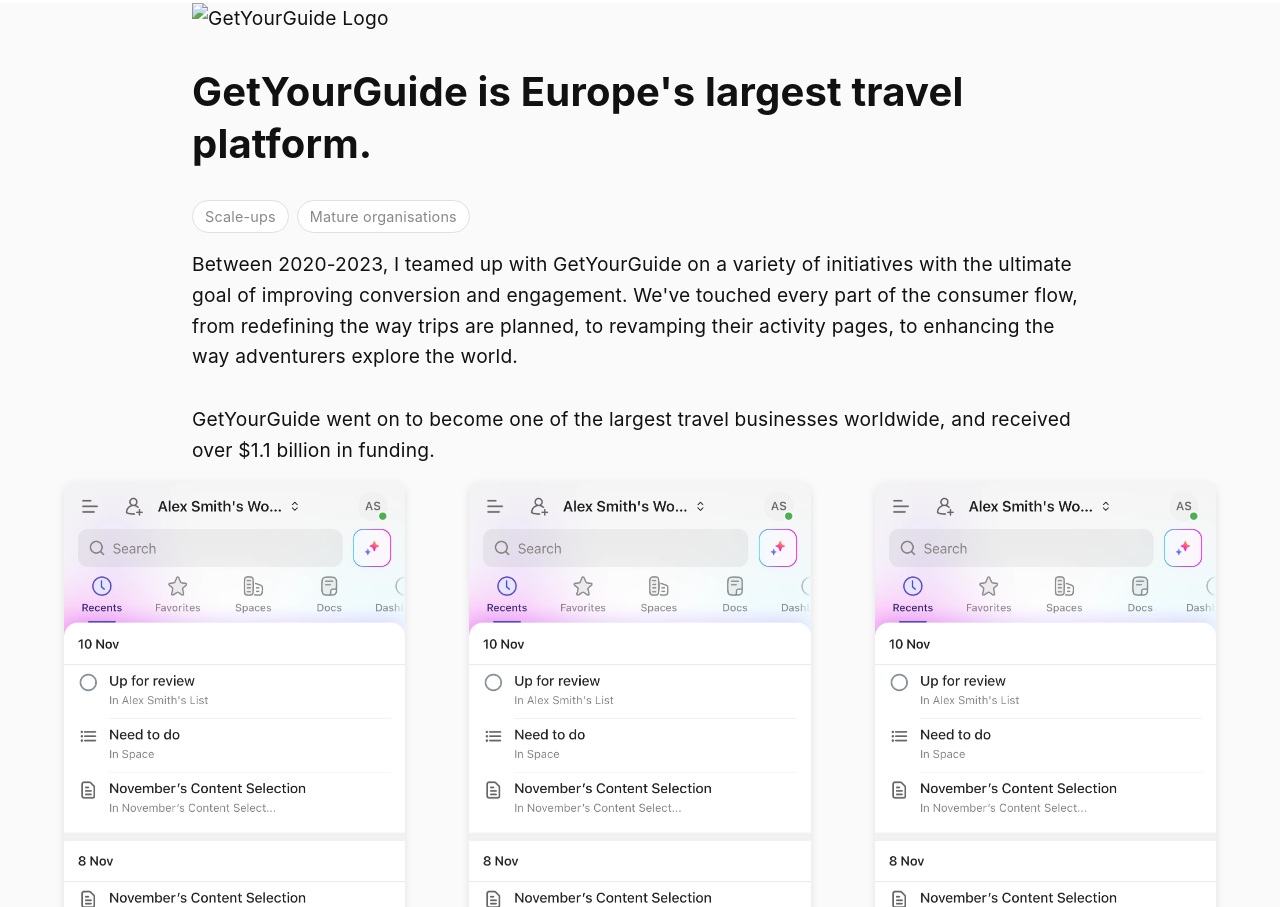
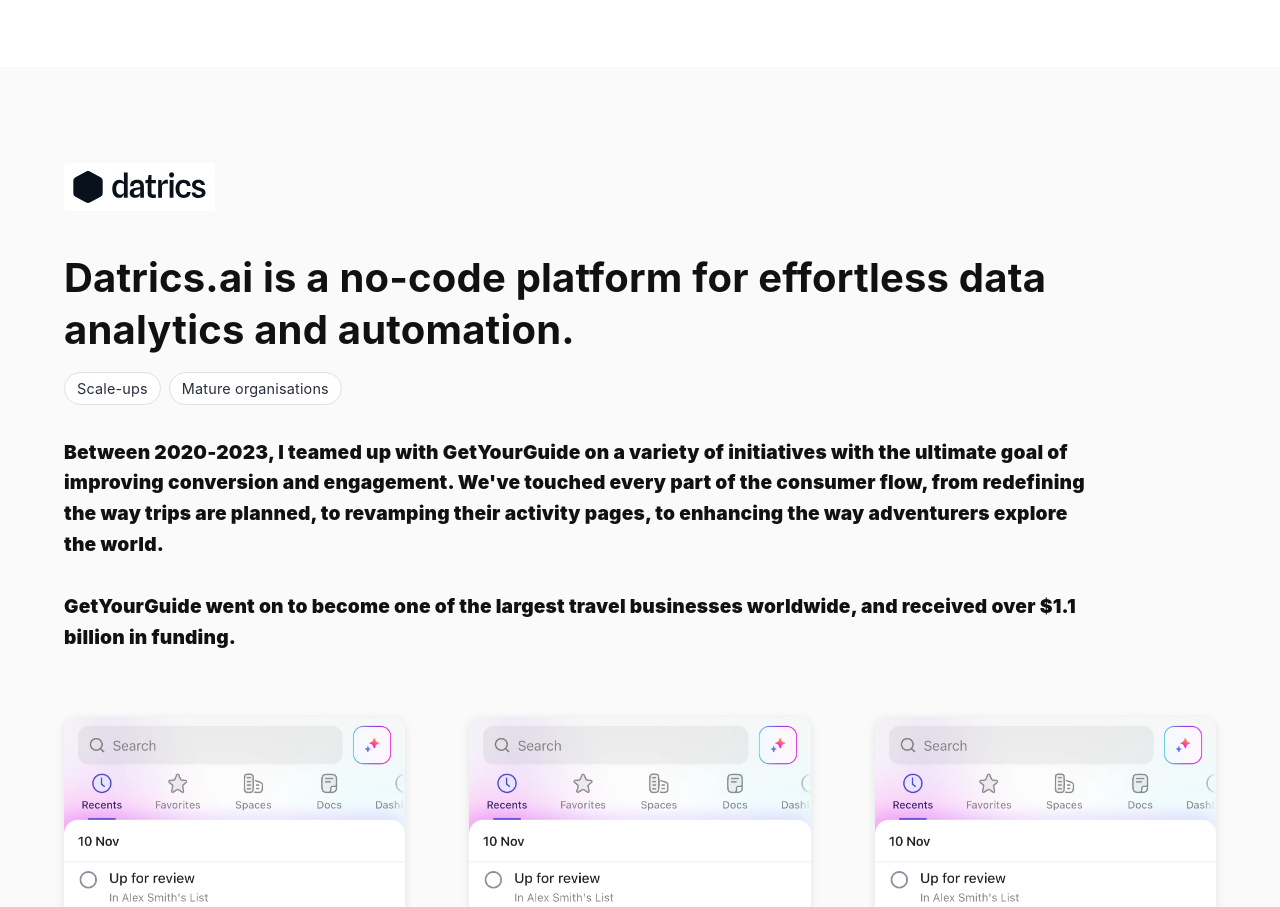
Before and after one commit to Minimall/minimall.github.io, a plain HTML site: page portfolio-2025/index.html in a window 1280 px wide. Shown: the part 1013-1920 px from the top of the page. Drawn offline with Linux system fonts and the light colour scheme.

Commit message:
User checkpoint: Update portfolio case study to feature Datrics.ai, updating visuals and content.

```diff
--- a/portfolio-2025/case1.html
+++ b/portfolio-2025/case1.html
@@ -1,25 +1,20 @@
 
 <div class="case-study-container">
-  <header>
-
-  </header>
-
-  <div class="container">
+    <div class="case-content">
       <div class="case-logo">
-      <img src="images/gyg-logo.svg" alt="GetYourGuide Logo">
+        <img src="logos/datrics-wordmark-wbb-dark-gray.svg" alt="Datrics.ai">
       </div>
       <h1 class="case-title">
-      GetYourGuide is Europe's largest travel platform.
+        Datrics.ai is a no-code platform for effortless data analytics and automation.
       </h1>
 
       <div class="case-text">
         <div class="service">
-       &nbsp;
+
           <ul>
             <li>Scale-ups</li>
             <li>Mature organisations</li>
           </ul>
-      </div>
       <p>
         Between 2020-2023, I teamed up with GetYourGuide on a variety of initiatives with the ultimate goal of improving conversion and engagement. We've touched every part of the consumer flow, from redefining the way trips are planned, to revamping their activity pages, to enhancing the way adventurers explore the world.
       </p>
@@ -27,6 +22,7 @@
         GetYourGuide went on to become one of the largest travel businesses worldwide, and received over $1.1 billion in funding.
       </p>
 
+      </div>
     </div>
     </div>
 
--- a/portfolio-2025/styles.css
+++ b/portfolio-2025/styles.css
@@ -44,7 +44,7 @@
 }
 .container {
 	width: 100vw;
-
+	padding-top: 5vw;
 	margin-left: calc(-50vw + 50%);
 	margin-right: calc(-50vw + 50%);
 
@@ -56,13 +56,6 @@
 	margin-right: auto;
 	padding-left: 5vw;
 	padding-right: 5vw;
-}
-
-.container > .case-study-container {
-	max-width: none;
-	padding-top: 1rem;
-	margin-top: calc(var(--spacing) * 3 );
-	padding-bottom: 1rem;
 }
 
 nav {
@@ -351,15 +344,12 @@
 }
 
 .service {
-	margin-top: var(--spacing));
-	margin-bottom: var(--spacing) * 2);
+
+	margin-bottom: calc(var(--spacing));
 }
 
 .service p {
-	font-weight: 900
-	margin-top: 0.5rem;
-	margin-bottom: 1rem;
-
+	font-weight: 900;
 }
 
 .service ul {
@@ -410,12 +400,25 @@
 
 /* Case Study Styles */
 .case-study-container {
-  margin: 8rem calc(-50vw + 50%);
-  width: 100vw;
+	margin-left: calc(-50vw + 50%);
+	margin-right: calc(-50vw + 50%);
+	width: 100vw;
   background: #fafafa;
 	padding-left: 5vw;
 	padding-right: 5vw;
+	padding-top: 5vw;
+	padding-bottom: 5vw;
+	align-content: center;
 }
+
+display: grid;
+width: 100vw;
+margin-left: calc(-50vw + 50%);
+margin-right: calc(-50vw + 50%);
+grid-template-columns: repeat(3, 1fr);
+gap: 5vw;
+background: #fafafa;
+padding: 0 4rem 5vw 5vw;
 
 @media (max-width: 788px) {
   .case-study-container {
@@ -442,14 +445,11 @@
 }
 
 .case-content {
-  display: grid;
-  grid-template-rows: 1fr;
-  gap: 1rem;
-  width: 100%;
+	max-width: var(--max-width);
 }
 
 .main-text {
-	margin-bottom: calc(var(--spacing));
+	margin-bottom: calc(var(--spacing) * 4);
 	max-width: var(--max-width);
 }
 
@@ -494,7 +494,7 @@
 
 .case-image {
   position: relative;
-  aspect-ratio: 9/18;
+  aspect-ratio: 9/16;
   overflow: hidden;
   border-radius: 12px;
   box-shadow: 0 2px 8px rgba(0,0,0,0.1);
@@ -513,6 +513,8 @@
 }
 
 .case-text {
+	padding-top: 1rem;
+	padding-bottom: 1rem;
 	margin-top: var(--spacing));
 	margin-bottom: var(--spacing));
 }
@@ -520,6 +522,25 @@
 .case-text p {
 	padding-top: 1rem;
 	padding-bottom: 1rem;
+}
+
+.case-text ul {
+	list-style: none;
+	padding: 0;
+	display: flex;
+	flex-wrap: wrap;
+	gap: 0.5rem;
+
+	padding-bottom: 1rem;
+}
+
+.case-text li {
+	background: white;
+	border: 1px solid #e0e0e0;
+	border-radius: 100px;
+	padding: 0.25rem 0.75rem;
+	font-size: 0.9rem;
+	color: #292e3d;
 }
 
 @media (max-width: 788px) {
```
Also changed, not shown: portfolio-2025/logos/datrics-wordmark-wbb-dark-gray.svg (added). Lines whose indentation alone changed are shown as unchanged.
